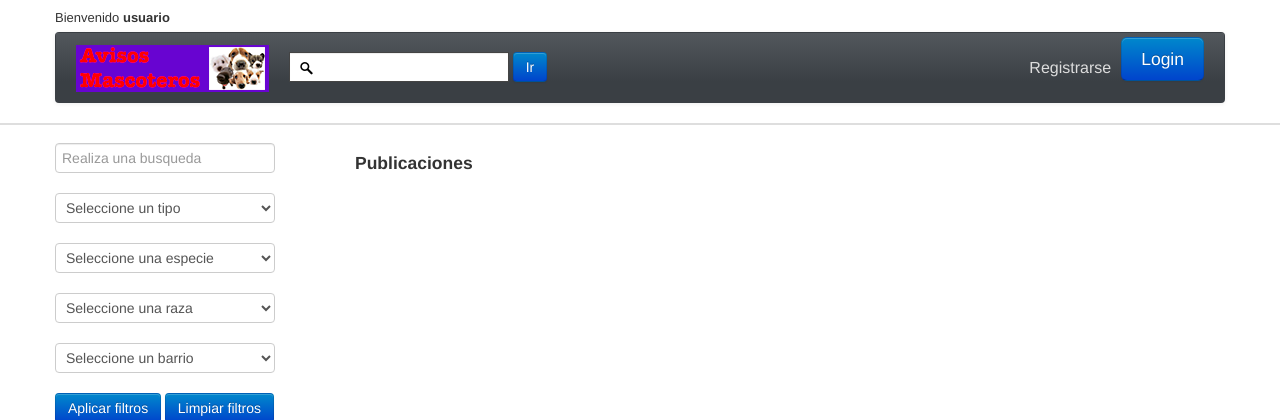
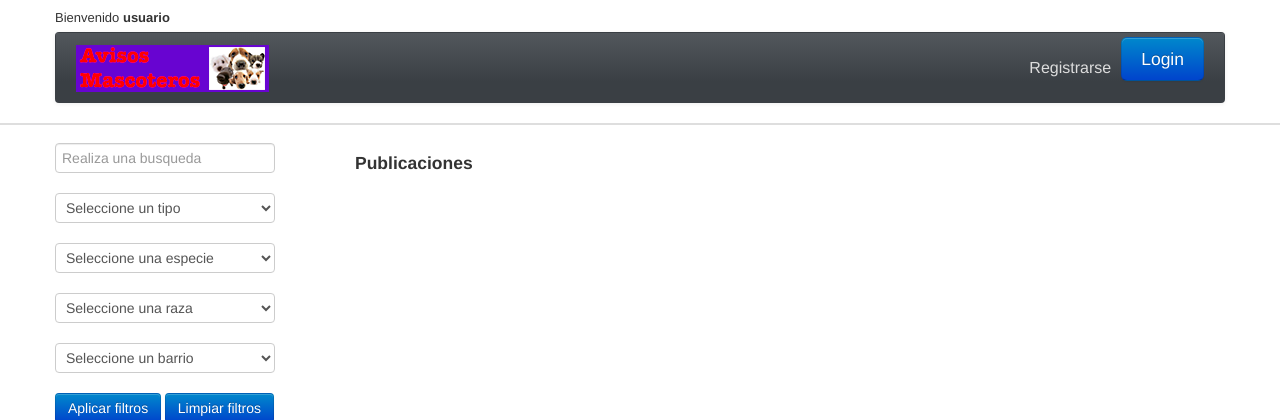
Before and after one commit to andresfischeruy/ObFiscFalc, a PHP site: page /index.php in a window 1280 px wide. Shown: the top 420 px of the page. Run offline with PHP 8.4, Linux system fonts and the light colour scheme; data that the repository does not hold is empty.

Commit message:
se quita el buscador del header

```diff
--- a/ObligatorioTaller/templates/header.tpl
+++ b/ObligatorioTaller/templates/header.tpl
@@ -45,11 +45,7 @@
                     </a>
                     <div class="navbar-inner">
                         <a class="brand" href="index.php"><img src="themes/images/logo.png" alt="Avisos Mascoteros"/></a>
-                        <form class="form-inline navbar-search" method="post" action="products.html" >
-                            <input id="srchFld" class="srchTxt" type="text" />
 
-                            <button type="submit" id="submitButton" class="btn btn-primary">Ir</button>
-                        </form>
                         <ul id="topMenu" class="nav pull-right">
 
 
```
